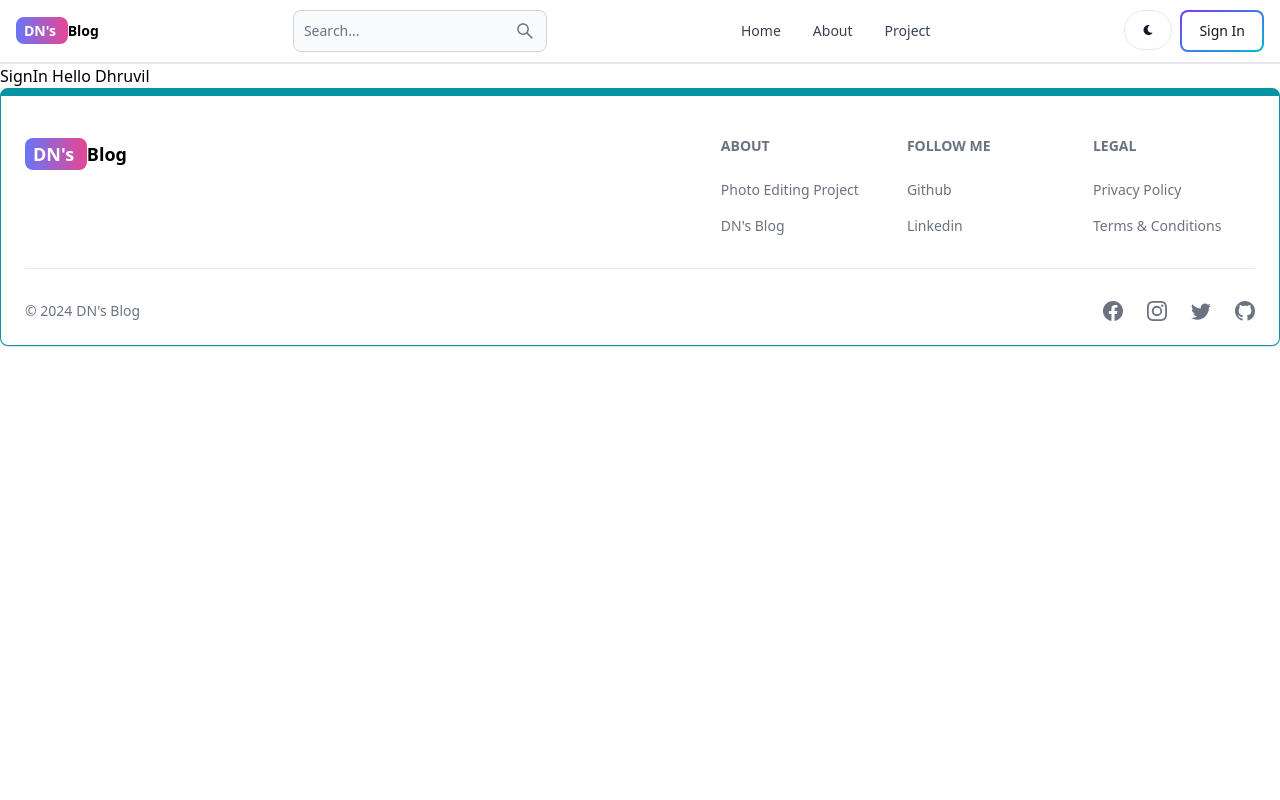
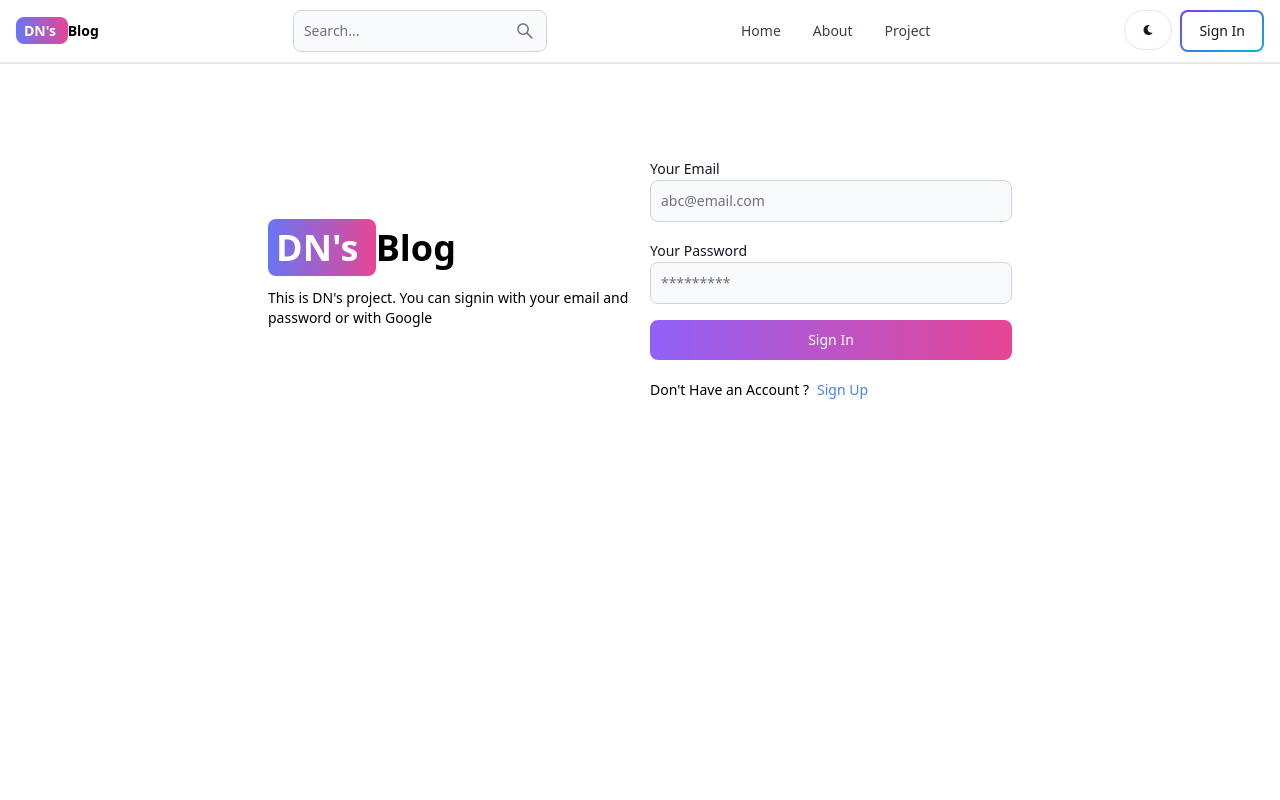
Before and after one commit to nd5a/Blog-Website-Using-MERN, a React (Vite) app in the folder client/: page /sign-in in a window 1280 px wide. Shown: the top 800 px of the page. Built offline with nearby package versions, Linux system fonts and the light colour scheme.

Commit message:
Complete Signin page functionality

```diff
--- a/client/src/pages/SignIn.jsx
+++ b/client/src/pages/SignIn.jsx
@@ -1,7 +1,110 @@
-import React from "react";
+import { Alert, Button, Label, Spinner, TextInput } from "flowbite-react";
+import { useState } from "react";
+import { Link, useNavigate } from "react-router-dom";
 
 export default function SignIn() {
-    return <div>
-      SignIn Hello Dhruvil
-  </div>;
+  const [formData, setFormData] = useState({});
+  const [errorMessage, setErrorMessage] = useState(null);
+  const [loading, setLoading] = useState(false);
+  const navigate = useNavigate();
+  const handleChange = (e) => {
+    setFormData({ ...formData, [e.target.id]: e.target.value.trim() });
+  };
+  const handleSubmit = async (e) => {
+    e.preventDefault();
+    if (!formData.email || !formData.password) {
+      return setErrorMessage("Please Fill Out All Field");
+    }
+    try {
+      setLoading(true);
+      setErrorMessage(null);
+      const res = await fetch("/api/auth/signin", {
+        method: "POST",
+        headers: {
+          "Content-Type": "application/json",
+        },
+        body: JSON.stringify(formData),
+      });
+      const data = await res.json();
+      if (data.success === false) {
+        return setErrorMessage(data.meesage);
+      }
+      setLoading(false);
+      if (res.ok) {
+        navigate("/");
+      }
+    } catch (error) {
+      setErrorMessage(error.message);
+      setLoading(false);
+    }
+  };
+  return (
+    <div className="min-h-screen mt-20">
+      <div className="flex p-3 max-w-3xl mx-auto flex-col md:flex-row md:items-center gap-5">
+        {/* left */}
+        <div className="flex-1">
+          <Link to="" className="font-bold dark:text-white text-4xl">
+            <span className="px-2 py-1 bg-gradient-to-r from-indigo-500 to-pink-500 rounded-lg text-white ">
+              DN's{" "}
+            </span>
+            Blog
+          </Link>
+          <p className="text-sm mt-5">
+            This is DN's project. You can signin with your email and password or
+            with Google
+          </p>
+        </div>
+        {/* right */}
+
+        <div className="flex-1">
+          <form className="flex flex-col gap-4" onSubmit={handleSubmit}>
+
+            <div>
+              <Label value="Your Email" />
+              <TextInput
+                type="text"
+                placeholder="abc@email.com"
+                id="email"
+                onChange={handleChange}
+              />
+            </div>
+            <div>
+              <Label value="Your Password" />
+              <TextInput
+                type="password"
+                placeholder="*********"
+                id="password"
+                onChange={handleChange}
+              />
+            </div>
+            <Button
+              gradientDuoTone="purpleToPink"
+              type="submit"
+              disabled={loading}
+            >
+              {loading ? (
+                <>
+                  <Spinner size="sm" />
+                  <span className="pl-3">Loading...</span>
+                </>
+              ) : (
+                "Sign In"
+              )}
+            </Button>
+          </form>
+          <div className="flex gap-2 text-sm mt-5">
+            <span>Don't Have an Account ?</span>
+            <Link to="/sign-up" className="text-blue-500">
+              Sign Up
+            </Link>
+          </div>
+          {errorMessage && (
+            <Alert className="mt-5" color="failure">
+              {errorMessage}
+            </Alert>
+          )}
+        </div>
+      </div>
+    </div>
+  );
 }
--- a/client/src/pages/SignUp.jsx
+++ b/client/src/pages/SignUp.jsx
@@ -50,7 +50,7 @@ export default function SignUp() {
             Blog
           </Link>
           <p className="text-sm mt-5">
-            This is demo project. You can signup with your email and password or
+            This is DN's project. You can signin with your email and password or
             with Google
           </p>
         </div>
```
